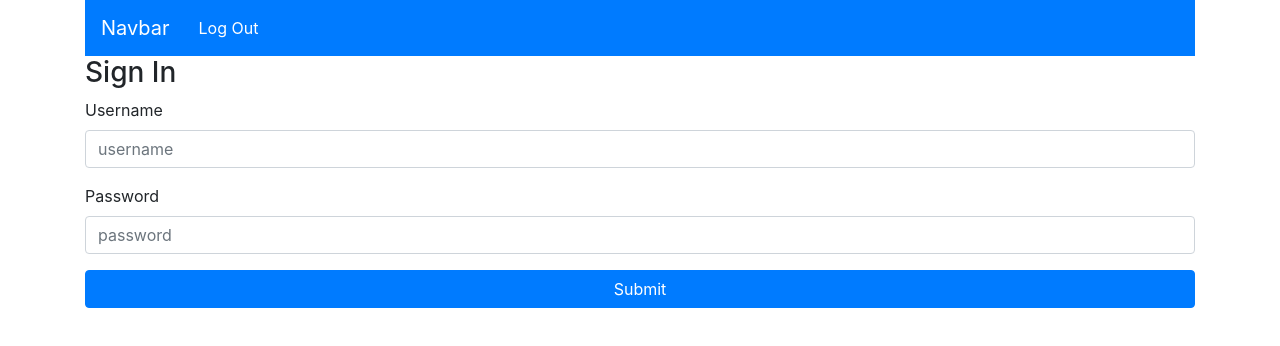
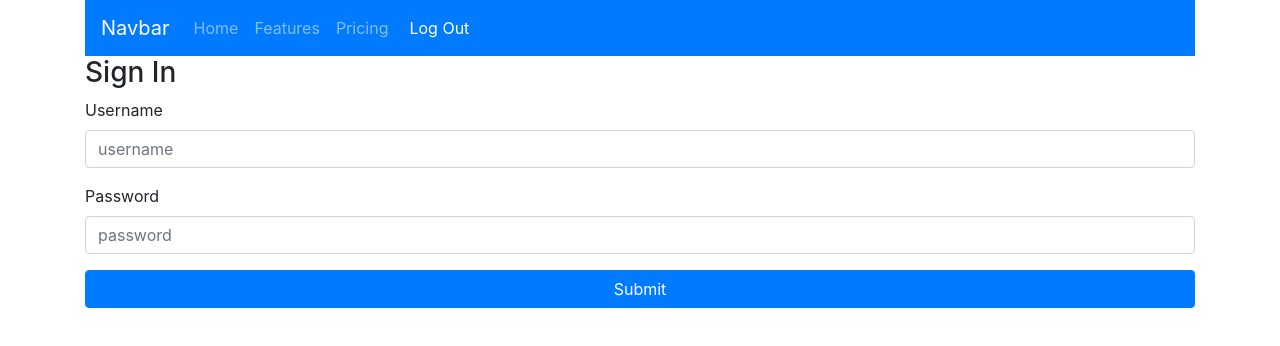
Before and after one commit to jqwest/flatnote-frontend, a React (Create React App) app: page /login in a window 1280 px wide. Shown: the top 346 px of the page. Built offline with nearby package versions, Linux system fonts and the light colour scheme.

Commit message:
worked on conditional rendering of signedIn/Out links

```diff
--- a/src/App.js
+++ b/src/App.js
@@ -5,7 +5,6 @@ import Home from './components/Home';
 import Login from './components/Login';
 import Signup from './components/Signup';
 import NewNote from './components/NewNote';
-
 import './App.css'
 
 class App extends Component {
@@ -18,9 +17,11 @@ class App extends Component {
 
   }
 
+  componentDidMount(){
+    this.fetchToken();
+  }
 
-
-  componentDidMount(){
+  fetchToken = () => {
     const token = localStorage.token
 
     if(token){
@@ -36,7 +37,8 @@ class App extends Component {
           alert(response.errors)
         } else {
           this.setState({
-            currentUser: response
+            currentUser: response,
+            isloggedIn: true,
           })
         }
       })
@@ -45,20 +47,13 @@ class App extends Component {
 
   setUser = response => {
     this.setState({
-      currentUser: response
+      currentUser: response.user
+    }, () => {
+      localStorage.token = response.token
+      this.props.history.push("/home")
     })
   }
 
-  login = (response) => {
-    // const { currentUser, isLoggedIn } = this.state;
-    this.setState({
-      currentUser: response.user,
-      isLoggedIn: true
-    }, () => {
-      localStorage.token = response.token
-      this.props.history.push("/")
-    })
-  }
 
   logout = () => {
     this.setState({
@@ -66,7 +61,7 @@ class App extends Component {
       isLoggedIn: false
     }, () => {
       localStorage.removeItem("token")
-      this.props.history.push("/")
+      this.props.history.push("/login")
     })
   }
 
@@ -76,27 +71,21 @@ class App extends Component {
     })
   }
 
-
-
   render(){
     console.log("user", this.state.currentUser);
-    // console.log(this.props);
 
+    const { isLoggedIn, currentUser } = this.state;
+    const { logout, login, setUser  } = this.props;
 
   return (
       <div className="note-app container">
-      <Navigation
-        isLoggedIn={this.state.isLoggedIn}
-        currentUser={this.state.currentUser}
-        logout={this.logout}
-        handleChange={this.handleChange} />
-        {/* <NotesContainer currentUser={this.state.currentUser} /> */}
+      <Navigation isLoggedIn={isLoggedIn} currentUser={currentUser} logout={logout} />
         <Switch>
-          <Route path='/home' render={() => <Home message={this.message} /> } />
+          <Route path='/home' render={() => <Home /> } />
 
-          <Route path='/login' render={() => <Login login={this.login} /> } />
+          <Route path='/login' render={(props) => <Login {...props} setUser={setUser} /> } />
 
-          <Route path='/signup' render={() => <Signup login={this.login}/>} />
+          <Route path='/signup' render={() => <Signup login={login}/>} />
 
           <Route path='/newnote' component={NewNote} />
 
--- a/src/components/Login.js
+++ b/src/components/Login.js
@@ -1,8 +1,6 @@
 import React, { Component} from 'react'
 
 class Login extends Component {
-
-
     state = {
         username: "",
         password: ""
@@ -30,7 +28,7 @@ class Login extends Component {
                 if (response.errors){
                   alert(response.errors)
                 } else {
-                this.props.login(response)
+                this.props.setUser(response)
             }
         })
     }
--- a/src/layout/Navigation.js
+++ b/src/layout/Navigation.js
@@ -1,6 +1,5 @@
 import React from 'react'
 import Navbar from 'react-bootstrap/Navbar';
-import Button from 'react-bootstrap/Button'
 import SignedInLinks from '../layout/SignedInLinks'
 import SignedOutLinks from './SignedOutLinks';
 
@@ -9,8 +8,7 @@ const Navigation = (props) => {
     return (
         <Navbar bg="primary" variant="dark">
           <Navbar.Brand href="/">Navbar</Navbar.Brand>
-            { props.currentUser ? <SignedInLinks /> : <SignedOutLinks />}
-            <Button>Log Out</Button>
+            { !props.currentUser ? <SignedInLinks /> : <SignedOutLinks logout={props.logout}/>}
       </Navbar>
     )
 }
--- a/src/layout/SignedInLinks.js
+++ b/src/layout/SignedInLinks.js
@@ -1,13 +1,14 @@
 import React from 'react'
 import Nav from 'react-bootstrap/Nav';
+import Button from 'react-bootstrap/Button';
 
-const SignedInLinks = (props) => {
-    console.log(props);
+const SignedInLinks = () => {
     return (
         <Nav className="mr-auto">
             <Nav.Link href="/home">Home</Nav.Link>
             <Nav.Link href="#features">Features</Nav.Link>
             <Nav.Link href="#pricing">Pricing</Nav.Link>
+            <Button>Log Out</Button>
         </Nav>
     )
 }
--- a/src/layout/SignedOutLinks.js
+++ b/src/layout/SignedOutLinks.js
@@ -1,9 +1,17 @@
 import React from 'react'
 
-const SignedOutLinks = () => {
+import Button from 'react-bootstrap/Button';
+
+const SignedOutLinks = (props) => {
+    console.log(props);
+
+    const handleClick = () => {
+        props.SignedOutLinks();
+    }
+
     return (
         <div>
-
+            <Button>Signup</Button>
         </div>
     )
 }
```
